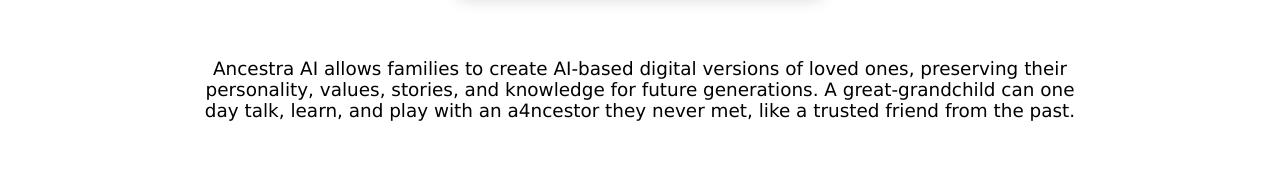
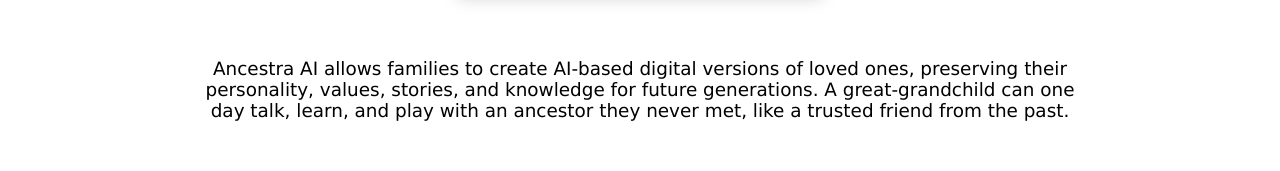
Before and after one commit to Corey-Camilleri/Corey-Camilleri.github.io, a plain HTML site: page index.html in a window 1280 px wide. Shown: the part 551-722 px from the top of the page. Drawn offline with Linux system fonts and the light colour scheme.

Commit message:
Update index.html

```diff
--- a/index.html
+++ b/index.html
@@ -47,7 +47,7 @@
                 <p class="centred-text">
                     Ancestra AI allows families to create AI-based digital versions of loved ones, preserving their personality,
                     values, stories, and knowledge for future generations. A great-grandchild can one day talk, learn, and play
-                    with an a4ncestor they never met, like a trusted friend from the past.
+                    with an ancestor they never met, like a trusted friend from the past.
                 </p>
                 <br>
             </div>
```
